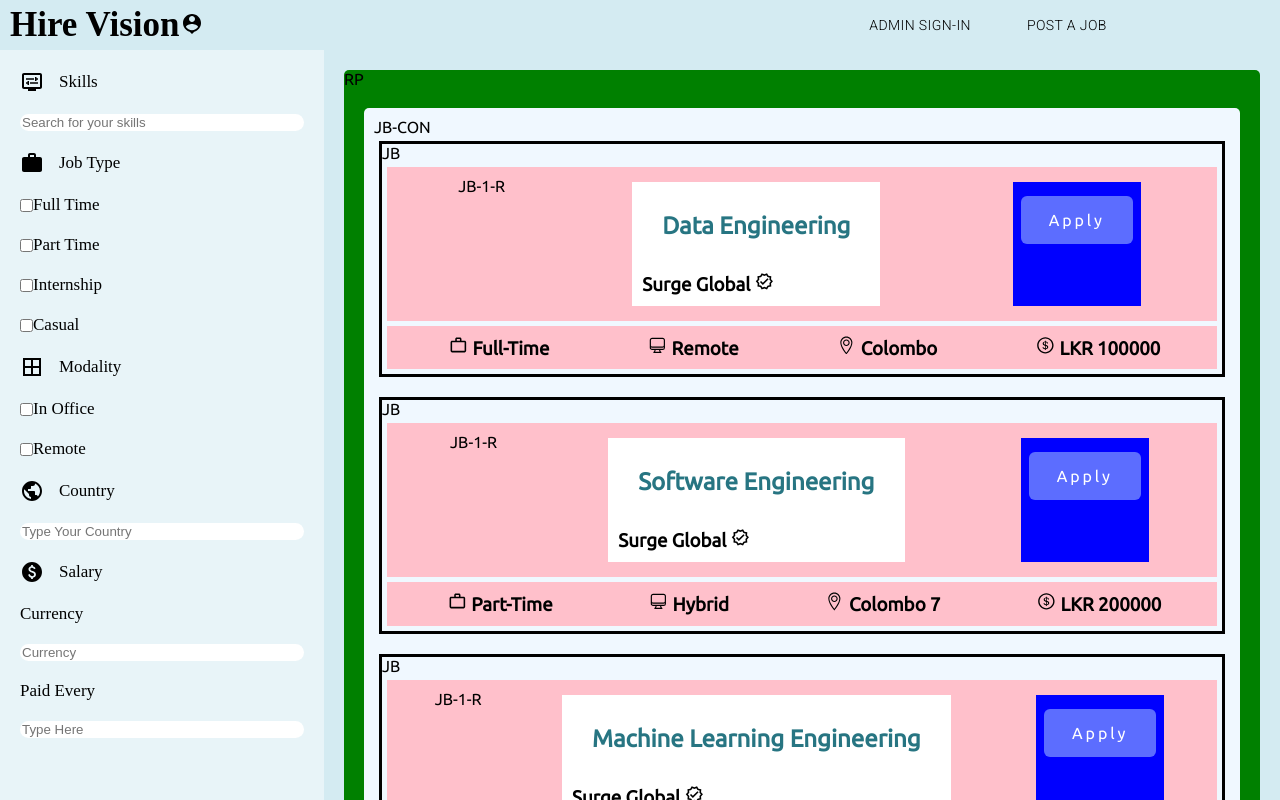
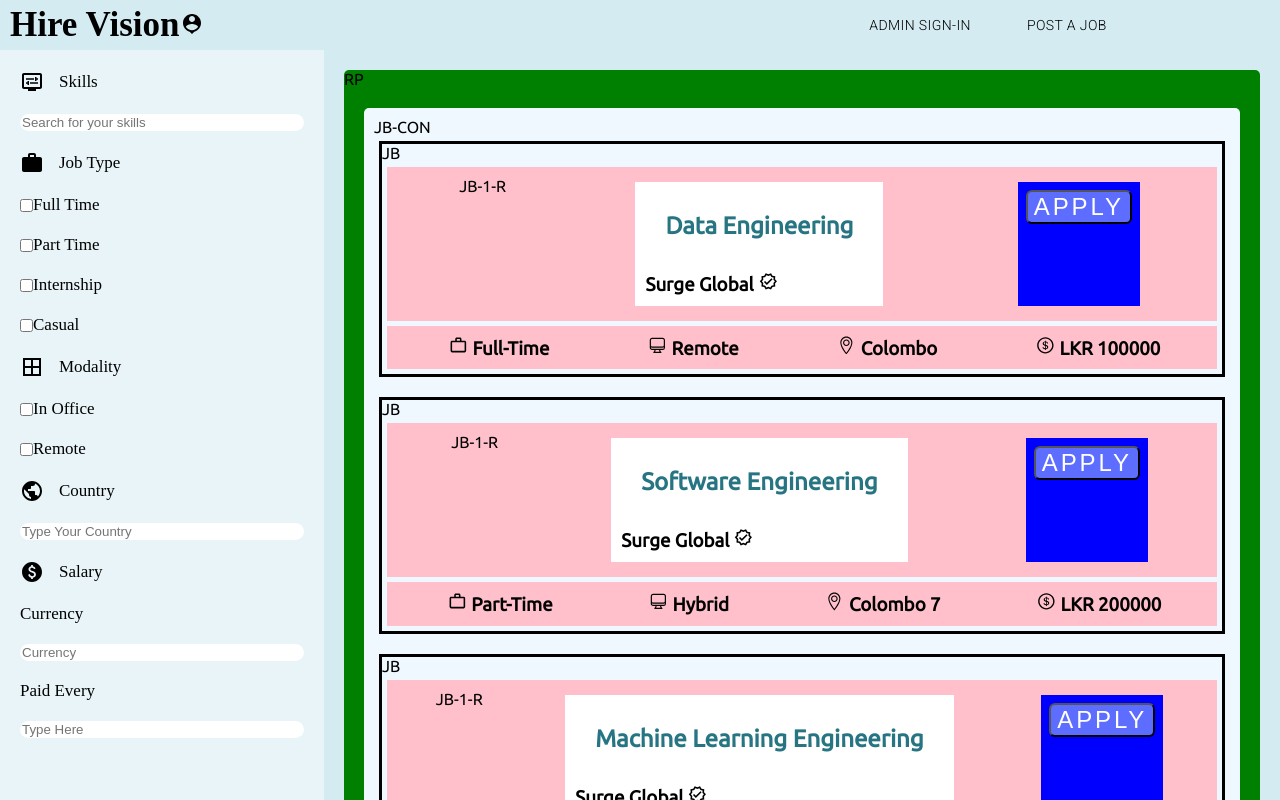
Before and after one commit to dilauow/loopsSDGP, a React (Create React App) app in the folder frontend/: page / in a window 1280 px wide. Shown: the top 800 px of the page. Built offline with nearby package versions, Linux system fonts and the light colour scheme.

Commit message:
Route the form page

```diff
--- a/frontend/src/App.js
+++ b/frontend/src/App.js
@@ -1,15 +1,17 @@
 import { Route, Routes } from "react-router-dom";
+import Form from "./pages/Formpage/Form";
 import Frontpage from "./pages/Frontpage/Frontpage";
 import Home from "./pages/Home/Home";
-import Loginpage from "./pages/login/login"
+import Loginpage from "./pages/login/login";
 
 function App() {
   return (
     <div className="App">
       <Routes>
-        <Route path="/" element={<Home/>}/>
-        <Route path="/loginpage" element={<Loginpage/>}/>
-        <Route path="/frontpage" element={<Frontpage/>}/>
+        <Route path="/" element={<Home />} />
+        <Route path="/loginpage" element={<Loginpage />} />
+        <Route path="/frontpage" element={<Frontpage />} />
+        <Route path="/formpage" element={<Form />} />
       </Routes>
     </div>
   );
--- a/frontend/src/components/Jobcard/Jobcard.css
+++ b/frontend/src/components/Jobcard/Jobcard.css
@@ -52,3 +52,17 @@
   margin-right: 5px;
   margin-left: 5px;
 }
+
+.primaryBtn {
+  background-color: #5c6dff;
+  font-size: x-large;
+  /* padding: 12px 24px; */
+  border-radius: 6px;
+  color: white;
+  font-weight: 900px;
+  letter-spacing: 0.18rem;
+}
+
+.primaryBtn:hover {
+  transform: scale(1.1);
+}
--- a/frontend/src/components/Jobcard/Jobcard.js
+++ b/frontend/src/components/Jobcard/Jobcard.js
@@ -6,6 +6,7 @@ import { HiOutlineComputerDesktop } from "react-icons/hi2";
 import { TfiLocationPin } from "react-icons/tfi";
 import { AiOutlineDollarCircle } from "react-icons/ai";
 import Button from "../Button/Button";
+import { useNavigate } from "react-router-dom";
 
 function Jobcard() {
   /* This part use for fetch data*/
@@ -43,6 +44,12 @@ function Jobcard() {
       jobsalary: 500000,
     },
   ];
+
+  const navigate = useNavigate();
+
+  function handleClick() {
+    navigate("/formpage");
+  }
   return (
     <div>
       {data.map((jobs) => (
@@ -61,7 +68,14 @@ function Jobcard() {
               </div>
             </div>
             <div className="job-card-second-col">
-              <Button type={BUTTON_TYPES.PRIMARY} btnText="Apply" />
+              {/* <Button
+                onClick={handleClick}
+                type={BUTTON_TYPES.PRIMARY}
+                btnText="Apply"
+              /> */}
+              <button className="primaryBtn" onClick={handleClick}>
+                APPLY
+              </button>
             </div>
           </div>
           <div className="job-card-second-row">
--- a/frontend/src/pages/Formpage/Form.css
+++ b/frontend/src/pages/Formpage/Form.css
@@ -0,0 +1,6 @@
+.formdiv {
+  background-color: black;
+  color: white;
+  margin: 50px;
+  padding: 20px;
+}
--- a/frontend/src/pages/Formpage/Form.js
+++ b/frontend/src/pages/Formpage/Form.js
@@ -2,7 +2,12 @@ import React from "react";
 import "./Form.css";
 
 function Form() {
-  return <div>Form</div>;
+  return (
+    <div>
+      Form
+      <div className="formdiv">dadd</div>
+    </div>
+  );
 }
 
 export default Form;
```
